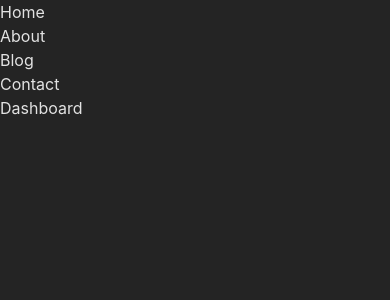
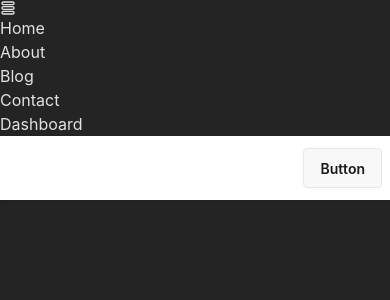
Before and after one commit to antnose/Programming-Hero-Module-44, a React (Vite) app: page /dashboard in a window 390 px wide. Shown: the top 300 px of the page. Built offline with nearby package versions, Linux system fonts and the light colour scheme.

Commit message:
complete 3rd video of 44 module

```diff
--- a/package.json
+++ b/package.json
@@ -11,8 +11,10 @@
   },
   "dependencies": {
     "@tailwindcss/vite": "^4.0.6",
+    "prop-types": "^15.8.1",
     "react": "^19.0.0",
     "react-dom": "^19.0.0",
+    "react-icons": "^5.4.0",
     "tailwindcss": "^4.0.6"
   },
   "devDependencies": {
--- a/src/App.jsx
+++ b/src/App.jsx
@@ -5,8 +5,8 @@ import CustomNav from "./Components/CustomNav/CustomNav";
 function App() {
   return (
     <>
-      {/* <Navbar /> */}
       <CustomNav />
+      <Navbar />
     </>
   );
 }
--- a/src/Components/CustomNav/CustomNav.jsx
+++ b/src/Components/CustomNav/CustomNav.jsx
@@ -1,6 +1,12 @@
+import { useState } from "react";
 import Link from "../Link/Link";
+// import { BsFillMenuButtonWideFill, IoMdClose } from "react-icons/bs";
+import { IoMdClose } from "react-icons/io";
+import { TiThMenuOutline } from "react-icons/ti";
 
 const CustomNav = () => {
+  const [open, setOpen] = useState(false);
+
   const routes = [
     { id: 1, path: "/", name: "Home" },
     { id: 2, path: "/about", name: "About" },
@@ -11,6 +17,9 @@ const CustomNav = () => {
 
   return (
     <nav>
+      <div onClick={() => setOpen(!open)} className="md:hidden">
+        {open ? <IoMdClose /> : <TiThMenuOutline />}
+      </div>
       <ul className="md:flex gap-4">
         {routes.map((route) => (
           <Link route={route} key={route.id} />
--- a/src/Components/Link/Link.jsx
+++ b/src/Components/Link/Link.jsx
@@ -1,3 +1,5 @@
+import PropTypes from "prop-types";
+
 const Link = ({ route }) => {
   const { path, name } = route;
   return (
@@ -7,4 +9,8 @@ const Link = ({ route }) => {
   );
 };
 
+Link.propTypes = {
+  route: PropTypes.object.isRequired,
+};
+
 export default Link;
```
Also changed, not shown: 1 other file (tests, documents, lock files or other folders).
